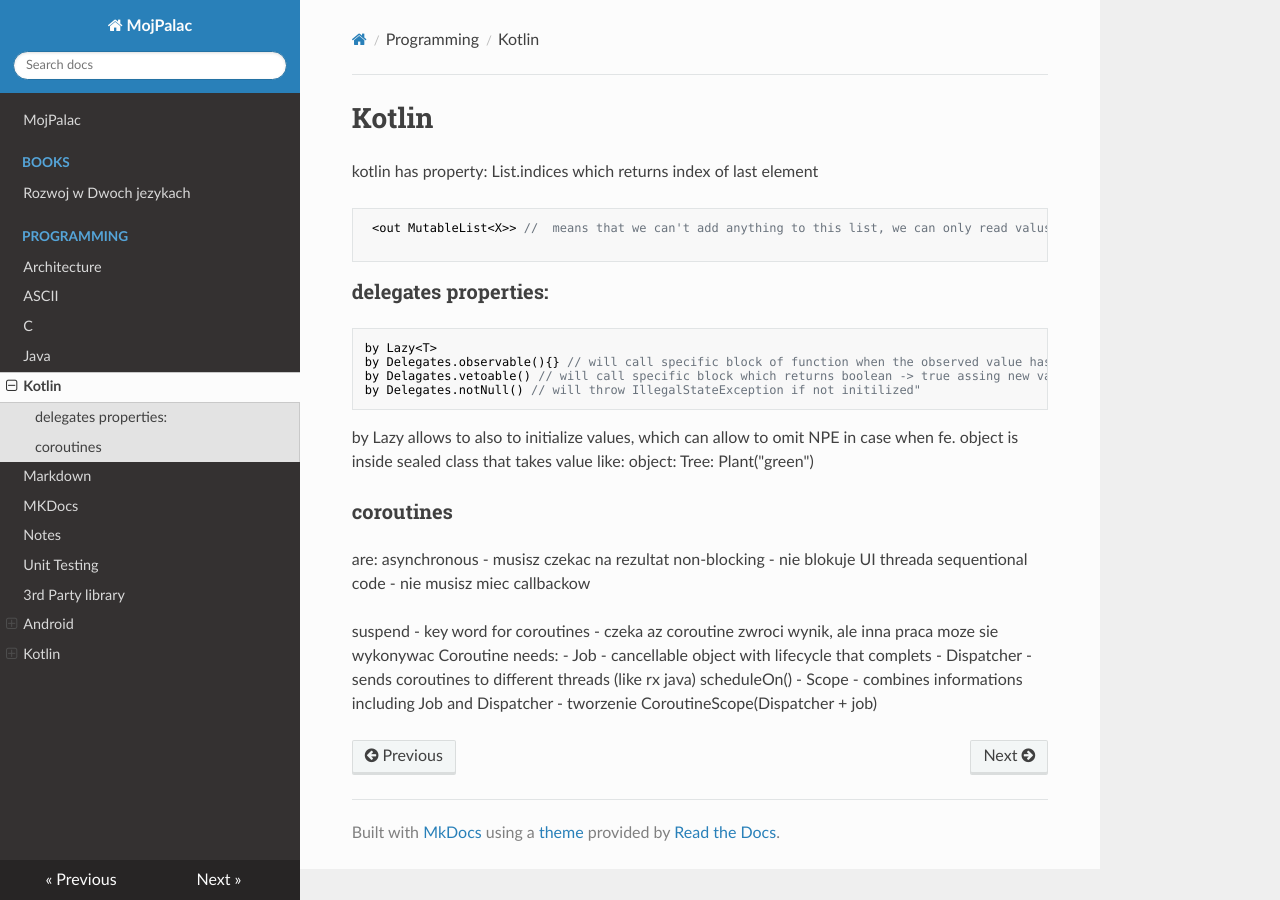
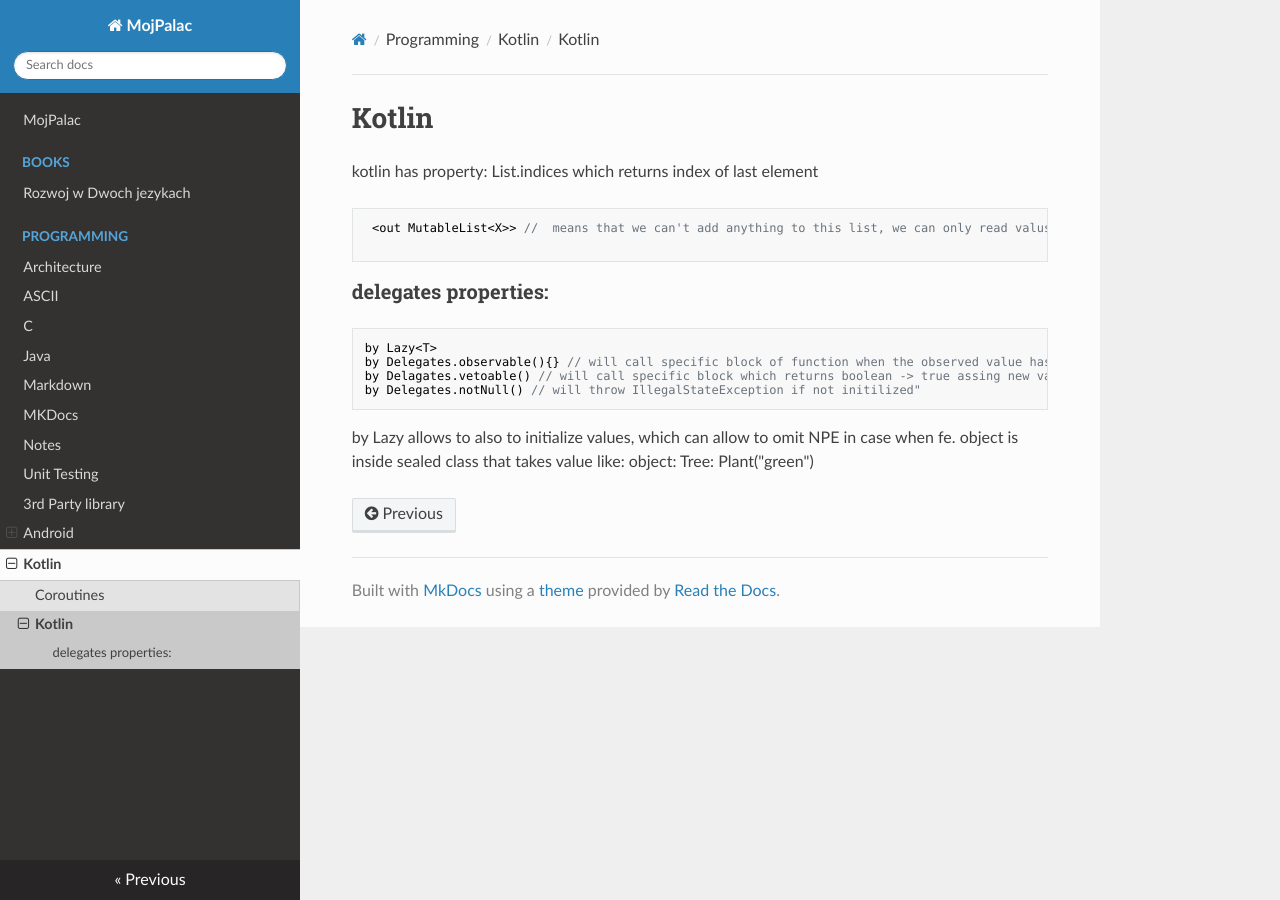
Before and after one commit to mojpalac/mojpalac, an MkDocs documentation site: the page built from docs/programming/kotlin/kotlin.md, in a window 1280 px wide. Built offline with MkDocs 1.6.1, drawn with Linux system fonts in a browser that asks for light colours; nearby versions of some CDN libraries.

Commit message:
code cleaning

````diff
--- a/docs/programming/kotlin.md
+++ b/docs/programming/kotlin/kotlin.md
@@ -17,17 +17,3 @@ by Delagates.vetoable() // will call specific block which returns boolean -> tru
 by Delegates.notNull() // will throw IllegalStateException if not initilized"
 ```
 by Lazy allows to also to initialize values, which can allow to omit NPE in case when fe. object is inside sealed class that takes value like: object: Tree: Plant("green")
-
-
-### coroutines
-
-are:
-asynchronous - musisz czekac na rezultat
-non-blocking - nie blokuje UI threada
-sequentional code - nie musisz miec callbackow
-
-suspend - key word for coroutines - czeka az coroutine zwroci wynik, ale inna praca moze sie wykonywac
-Coroutine needs:
-- Job - cancellable object with lifecycle that complets
-- Dispatcher - sends coroutines to different threads (like rx java) scheduleOn()
-- Scope - combines informations including Job and Dispatcher - tworzenie CoroutineScope(Dispatcher + job)
````
Also changed, not shown: docs/programming/android/notes.md (+0 -18 lines), docs/programming/android/threading.md (+19 -0 lines), docs/programming/kotlin/coroutines.md (+11 -1 lines).
